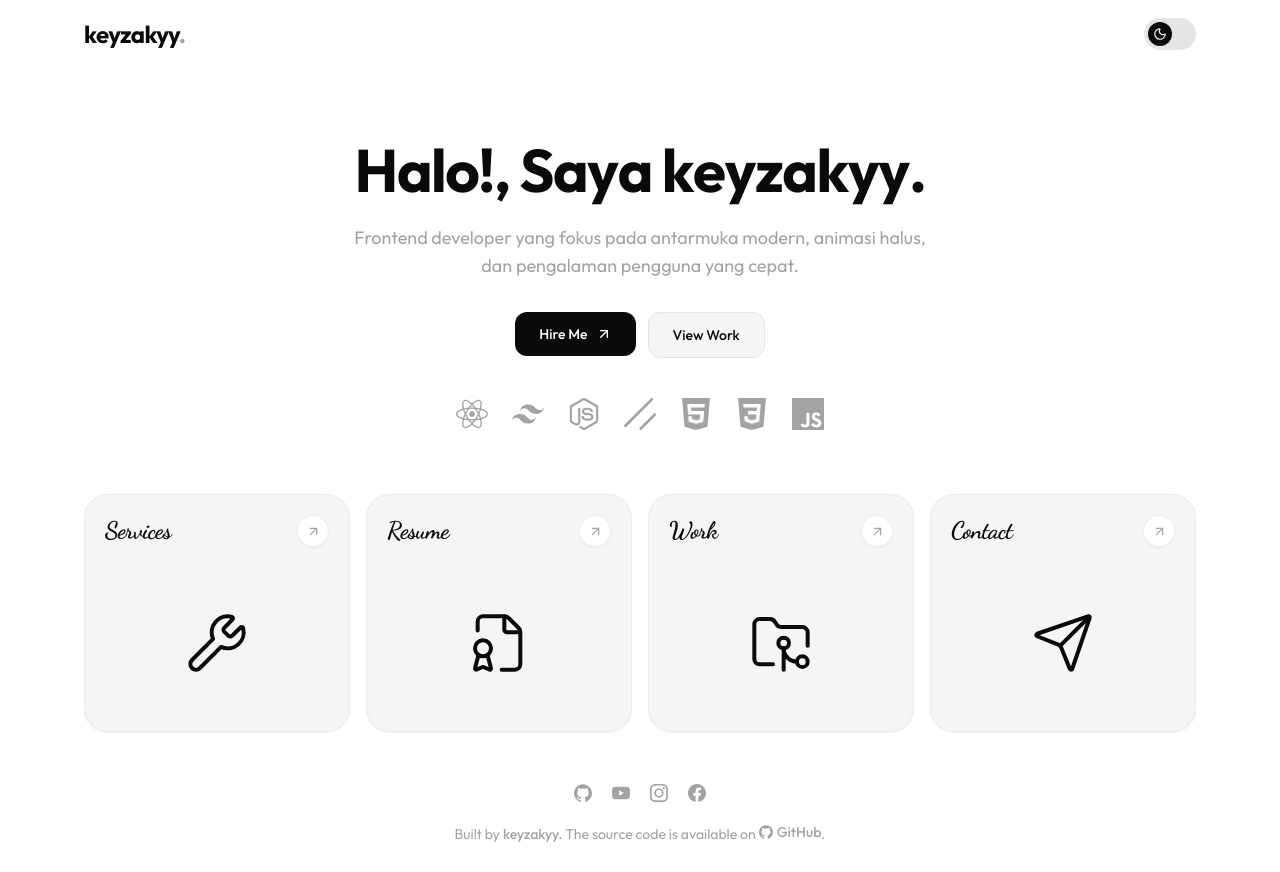
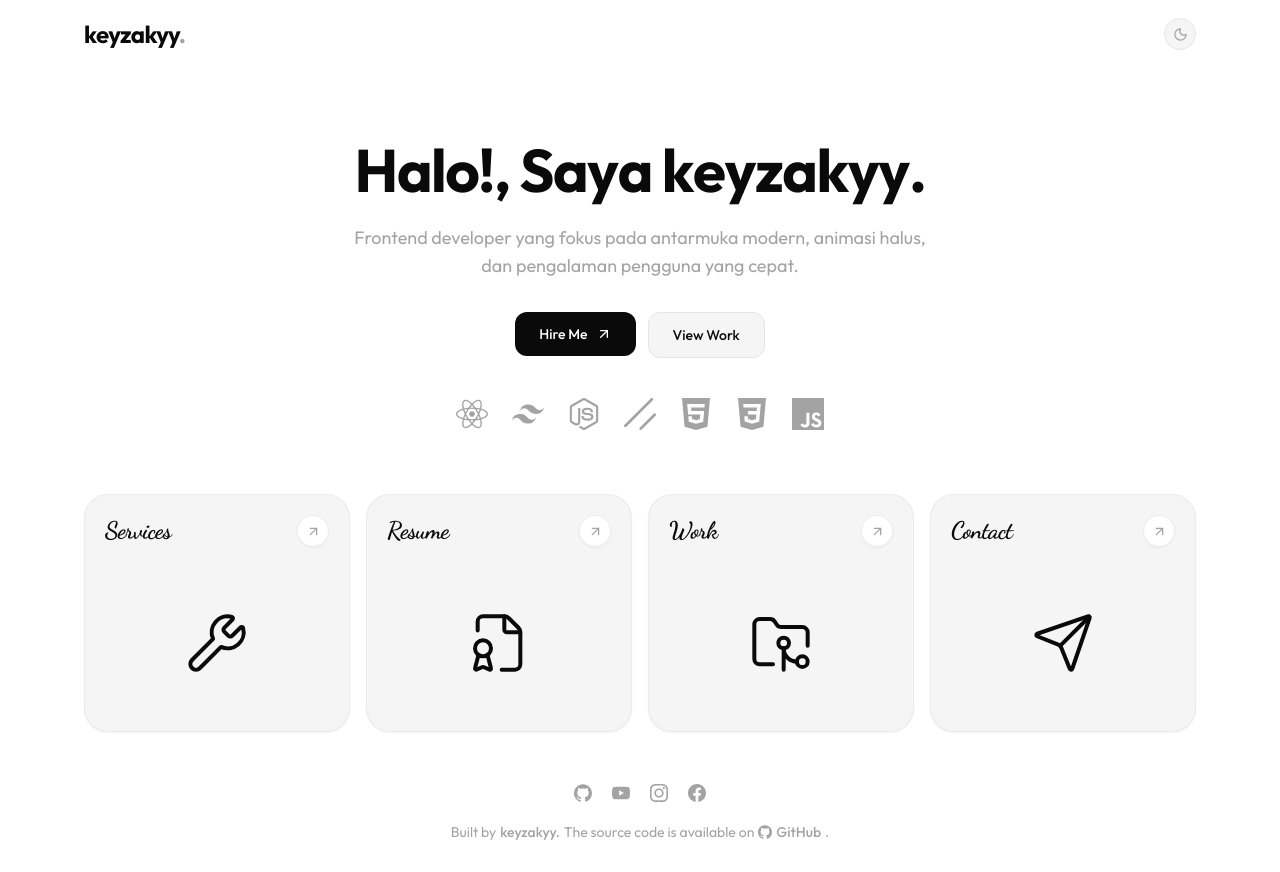
Before and after one commit to keyzakyy-dev/portofolio-keyy, a React (Vite) app: page / in a window 1280 px wide. Built offline with nearby package versions, Linux system fonts and the light colour scheme.

Commit message:
Refactor Footer and Header components; add ThemeToggler for dark mode support

```diff
--- a/src/components/Footer.jsx
+++ b/src/components/Footer.jsx
@@ -44,27 +44,27 @@ export default function Footer() {
           ))}
         </div>
 
-        <p className="text-xs text-[var(--color-muted)] sm:text-sm">
-          Built by{' '}
+        <p className="flex flex-wrap items-center justify-center gap-x-1 text-xs text-[var(--color-muted)] sm:text-sm">
+          <span>Built by</span>
           <a
             href="#"
             className="font-medium transition-colors hover:opacity-70"
           >
             keyzakyy.
-          </a>{' '}
-          The source code is available on{' '}
+          </a>
+          <span>The source code is available on</span>
           <a
             href="https://github.com/YOUR_USERNAME"
             target="_blank"
             rel="noopener noreferrer"
             className="inline-flex items-center gap-1 font-medium transition-colors hover:opacity-70"
           >
-            <svg viewBox="0 0 24 24" fill="currentColor" aria-hidden="true" className="size-3.5">
+            <svg viewBox="0 0 24 24" fill="currentColor" aria-hidden="true" className="size-3.5 shrink-0">
               <path d={githubPath} />
             </svg>
-            GitHub
+            <span>GitHub</span>
           </a>
-          .
+          <span>.</span>
         </p>
       </motion.div>
     </footer>
--- a/src/components/Header.jsx
+++ b/src/components/Header.jsx
@@ -1,6 +1,6 @@
 import { useState, useEffect } from 'react'
-import { Moon, Sun } from 'lucide-react'
 import { motion } from 'framer-motion'
+import { ThemeToggler } from './ThemeToggler.jsx'
 
 function useIsMobile() {
   const [isMobile, setIsMobile] = useState(() =>
@@ -126,24 +126,14 @@ export default function Header({ transition = true }) {
         )}
 
         {/* Dark mode toggle */}
-        <motion.button
-          onClick={() => setDark(!dark)}
-          aria-label={dark ? 'Switch to light mode' : 'Switch to dark mode'}
+        <motion.div
           variants={CONTROLS_VARIANTS}
           initial="hidden"
           animate={transition ? 'visible' : 'hidden'}
-          className={`absolute right-5 top-1/2 -translate-y-1/2 flex h-8 w-[52px] cursor-pointer items-center rounded-full bg-[var(--color-border)] p-1 transition-colors ${
-            dark ? 'justify-end' : 'justify-start'
-          }`}
+          className="absolute right-5 top-1/2 -translate-y-1/2"
         >
-          <motion.span
-            layout
-            transition={{ type: 'spring', stiffness: 500, damping: 30 }}
-            className="flex size-6 items-center justify-center rounded-full bg-[var(--color-primary)] text-[var(--color-surface)]"
-          >
-            {dark ? <Sun size={14} /> : <Moon size={14} />}
-          </motion.span>
-        </motion.button>
+          <ThemeToggler dark={dark} setDark={setDark} />
+        </motion.div>
       </div>
     </motion.header>
   )
--- a/src/components/Hero.jsx
+++ b/src/components/Hero.jsx
@@ -88,16 +88,30 @@ export default function Hero() {
       {/* CTAs */}
       <div className="mt-7 flex w-full flex-col gap-3 px-4 sm:mt-8 sm:w-auto sm:flex-row sm:px-0">
         <MotionEffect delay={0.45} className="w-full sm:w-auto">
-          <a
+          <motion.a
             href="#contact"
-            className="group inline-flex w-full items-center justify-center gap-2 rounded-xl bg-[var(--color-primary)] px-6 py-3 text-sm font-medium text-[var(--color-surface)] transition-transform hover:scale-[1.03] active:scale-[0.98] sm:w-auto"
+            initial="rest"
+            whileHover="hover"
+            animate="rest"
+            whileTap={{ scale: 0.98 }}
+            className="group inline-flex w-full items-center justify-center gap-2 rounded-xl bg-[var(--color-primary)] px-6 py-3 text-sm font-medium text-[var(--color-surface)] transition-transform hover:scale-[1.03] sm:w-auto"
           >
             Hire Me
-            <ArrowUpRight
-              size={16}
-              className="transition-transform group-hover:translate-x-0.5 group-hover:-translate-y-0.5"
-            />
-          </a>
+            <motion.span
+              className="inline-flex"
+              variants={{
+                hover: {
+                  x: [0, 4, -1, 3],
+                  y: [0, -4, 1, -3],
+                  rotate: [0, -12, 15, 0],
+                  scale: [1, 1.25, 1.1],
+                },
+              }}
+              transition={{ duration: 0.45, ease: 'easeInOut' }}
+            >
+              <ArrowUpRight size={16} />
+            </motion.span>
+          </motion.a>
         </MotionEffect>
         <MotionEffect delay={0.6} className="w-full sm:w-auto">
           <a
--- /dev/null
+++ b/src/components/ThemeToggler.jsx
@@ -0,0 +1,85 @@
+import { useCallback, useEffect, useRef } from 'react'
+import { Moon, Sun } from 'lucide-react'
+import { flushSync } from 'react-dom'
+
+export function ThemeToggler({ dark, setDark, className = '' }) {
+  const buttonRef = useRef(null)
+  const isTransitioningRef = useRef(false)
+  const activeAnimRef = useRef(null)
+
+  const cancelAnim = useCallback(() => {
+    activeAnimRef.current?.cancel()
+    activeAnimRef.current = null
+  }, [])
+
+  useEffect(() => () => {
+    cancelAnim()
+    const root = document.documentElement
+    if (root.dataset.themeVt !== 'active') return
+    delete root.dataset.themeVt
+  }, [cancelAnim])
+
+  const toggleTheme = useCallback(() => {
+    if (isTransitioningRef.current || document.documentElement.dataset.themeVt === 'active') return
+
+    const goingDark = !dark
+
+    const applyTheme = () => {
+      document.documentElement.classList.toggle('dark')
+      setDark(goingDark)
+      localStorage.setItem('theme', goingDark ? 'dark' : 'light')
+    }
+
+    if (typeof document.startViewTransition !== 'function') {
+      applyTheme()
+      return
+    }
+
+    // LTR saat ke dark (kiri ke kanan), RTL saat ke light (kanan ke kiri)
+    const clipPath = goingDark
+      ? ['polygon(0% 0%, 0% 0%, 0% 100%, 0% 100%)', 'polygon(0% 0%, 100% 0%, 100% 100%, 0% 100%)']
+      : ['polygon(100% 0%, 100% 0%, 100% 100%, 100% 100%)', 'polygon(0% 0%, 100% 0%, 100% 100%, 0% 100%)']
+
+    const root = document.documentElement
+    root.dataset.themeVt = 'active'
+
+    const cleanup = () => {
+      isTransitioningRef.current = false
+      delete root.dataset.themeVt
+      cancelAnim()
+    }
+
+    isTransitioningRef.current = true
+    const transition = document.startViewTransition(() => {
+      flushSync(applyTheme)
+    })
+
+    transition.finished.finally(cleanup).catch(() => {})
+    transition.ready
+      .then(() => {
+        const anim = document.documentElement.animate(
+          { clipPath },
+          {
+            duration: 450,
+            easing: 'cubic-bezier(0.4, 0, 0.2, 1)',
+            fill: 'forwards',
+            pseudoElement: '::view-transition-new(root)',
+          }
+        )
+        activeAnimRef.current = anim
+      })
+      .catch(() => {})
+  }, [dark, setDark, cancelAnim])
+
+  return (
+    <button
+      ref={buttonRef}
+      type="button"
+      onClick={toggleTheme}
+      aria-label={dark ? 'Switch to light mode' : 'Switch to dark mode'}
+      className={`flex h-8 w-8 cursor-pointer items-center justify-center rounded-full border border-[var(--color-border)] bg-[var(--color-surface-alt)] text-[var(--color-muted)] transition-colors hover:border-[var(--color-primary)] hover:text-[var(--color-primary)] ${className}`}
+    >
+      {dark ? <Sun size={15} /> : <Moon size={15} />}
+    </button>
+  )
+}
--- a/src/index.css
+++ b/src/index.css
@@ -1,6 +1,12 @@
 @import "tailwindcss";
 
 @layer base {
+  ::view-transition-old(root),
+  ::view-transition-new(root) {
+    animation: none;
+    mix-blend-mode: normal;
+  }
+
   :root {
     --color-primary: #0a0a0a;
     --color-surface: #ffffff;
```
